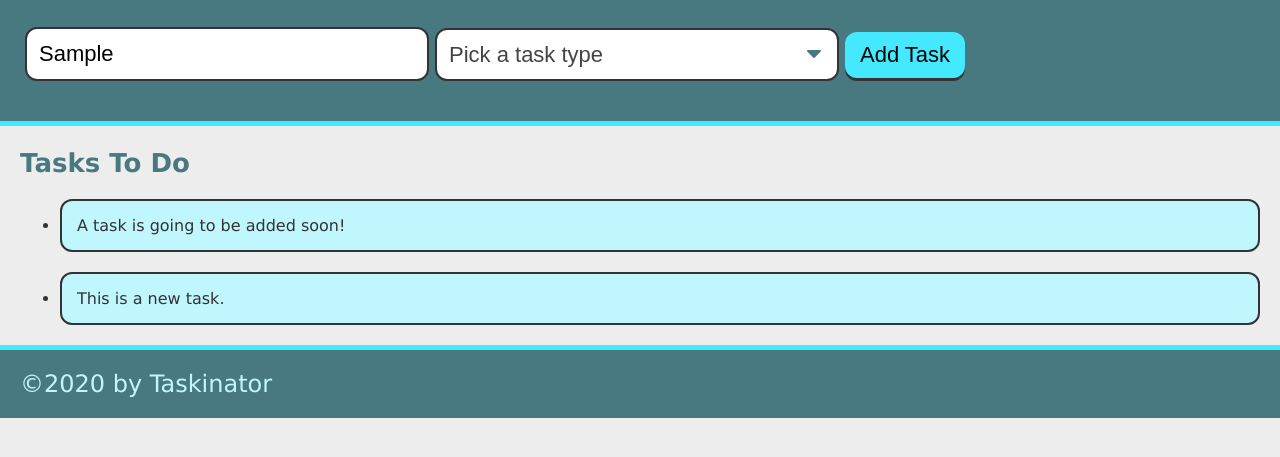
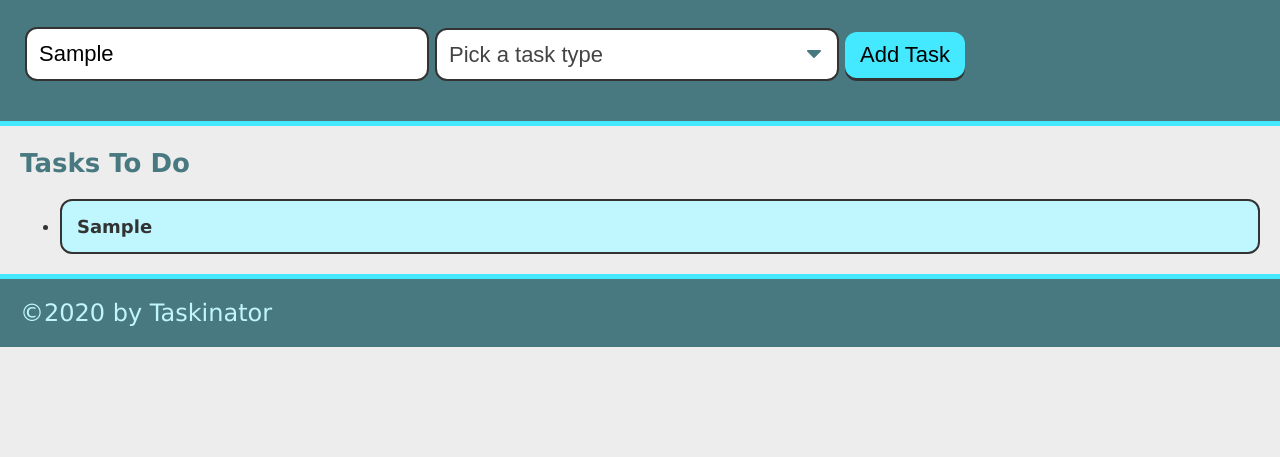
Before and after one commit to adam32thomas/Taskinator, a plain HTML site: page index.html in a window 1280 px wide. Both pictures are taken after typing "Sample" into the empty fields and a click on the button "Add Task". Shown: the part 115-572 px from the top of the page. Drawn offline with Linux system fonts and the light colour scheme.

Commit message:
4.2.7 progress

```diff
--- a/assets/js/script.js
+++ b/assets/js/script.js
@@ -5,12 +5,22 @@ let createTaskHandler = function(event) {
 
     event.preventDefault();
 
+    let taskNameInput = document.querySelector("input[name='task-name']").value;
+    let taskTypeInput = document.querySelector("select[name='task-type']").value;
+
+    // console.dir(taskNameInput);
+
     let listItemEl = document.createElement("li");
     listItemEl.className = "task-item";
-    listItemEl.textContent = "This is a new task.";
+
+    let taskInfoEl = document.createElement("div");
+    taskInfoEl.className = "task-info";
+
+    taskInfoEl.innerHTML = "<h3 class='task-name'>" + taskNameInput + "</h3><span class='task-type'>" + taskTypeInput + "</span>";
+
+    listItemEl.appendChild(taskInfoEl);
     tasksToDoEl.appendChild(listItemEl);
 };
 
-// let buttonElClick.addEventListener("click", insert task)
 
 formEl.addEventListener("submit", createTaskHandler);
--- a/index.html
+++ b/index.html
@@ -49,7 +49,7 @@
 
             <ul class="task list" id="tasks-to-do">
 
-                <li class="task-item">A task is going to be added soon!</li>
+                <!-- <li class="task-item">A task is going to be added soon!</li> -->
 
             </ul>
 
```
